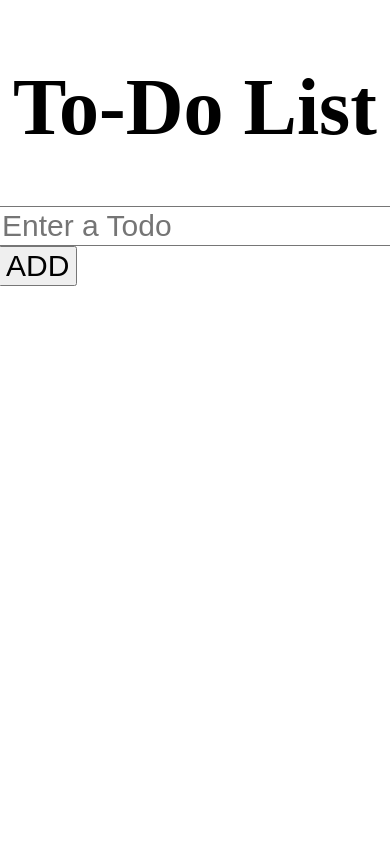
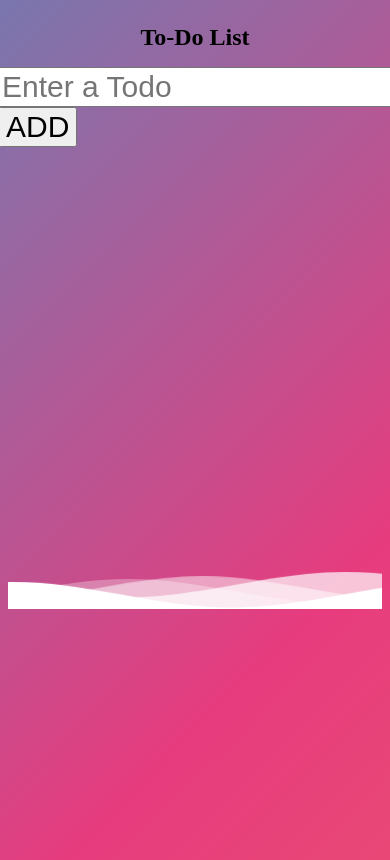
Before and after one commit to abhinavthapa1998/To-Do-Next-TS, a Next.js app: page / in a window 390 px wide. Built offline with nearby package versions, Linux system fonts and the light colour scheme; a web font is replaced by a local one.

Commit message:
Animation First Commit

```diff
--- /dev/null
+++ b/components/Waves.tsx
@@ -0,0 +1,44 @@
+export default function Waves() {
+  return (
+    <>
+      <div>
+        <svg
+          className="waves"
+          xmlns="http://www.w3.org/2000/svg"
+          xmlnsXlink="http://www.w3.org/1999/xlink"
+          viewBox="0 24 150 28"
+          preserveAspectRatio="none"
+          shapeRendering="auto"
+        >
+          <defs>
+            <path
+              id="gentle-wave"
+              d="M-160 44c30 0 58-18 88-18s 58 18 88 18 58-18 88-18 58 18 88 18 v44h-352z"
+            />
+          </defs>
+          <g className="parallax">
+            <use
+              xlinkHref="#gentle-wave"
+              x="48"
+              y="0"
+              fill="rgba(255,255,255,0.7"
+            />
+            <use
+              xlinkHref="#gentle-wave"
+              x="48"
+              y="3"
+              fill="rgba(255,255,255,0.5)"
+            />
+            <use
+              xlinkHref="#gentle-wave"
+              x="48"
+              y="5"
+              fill="rgba(255,255,255,0.3)"
+            />
+            <use xlinkHref="#gentle-wave" x="48" y="7" fill="#fff" />
+          </g>
+        </svg>
+      </div>
+    </>
+  );
+}
--- a/pages/index.tsx
+++ b/pages/index.tsx
@@ -4,6 +4,7 @@
 
 import { Todo } from "../model/Model";
 import TodoList from "../components/TodoList";
+import Waves from "../components/Waves";
 const Home: NextPage = () => {
   const [Todo, setTodo] = useState<string>("");
   const [Todos, setTodos] = useState<Todo[]>([]);
@@ -18,11 +19,14 @@
   };
 
   return (
-    <div className="App">
-      <h1 className="heading">To-Do List</h1>
-      <InputField Todo={Todo} setTodo={setTodo} handleAdd={handleAdd} />
-      <TodoList Todos={Todos} setTodos={setTodos} />
-    </div>
+    <>
+      <div className="App">
+        <h1 className="heading">To-Do List</h1>
+        <InputField Todo={Todo} setTodo={setTodo} handleAdd={handleAdd} />
+        <TodoList Todos={Todos} setTodos={setTodos} />
+      </div>
+      <Waves />
+    </>
   );
 };
 
--- a/styles/globals.css
+++ b/styles/globals.css
@@ -3,6 +3,25 @@
   font-family: "Square Peg", cursive;
   font-size: 30px;
 }
+body {
+  background: linear-gradient(-45deg, #ee7752, #e73c7e, #23a6d5, #23d5ab);
+  background-size: 400% 400%;
+  animation: gradient 15s ease infinite;
+  height: 100vh;
+}
+
+@keyframes gradient {
+  0% {
+    background-position: 0% 50%;
+  }
+  50% {
+    background-position: 100% 50%;
+  }
+  100% {
+    background-position: 0% 50%;
+  }
+}
+
 h1 {
   font-size: 80px;
 }
@@ -21,3 +40,63 @@
 .todos_text {
   font-size: 50px;
 }
+/* WAVES ANIMATION */
+.waves {
+  margin-top: 50vh;
+  position: relative;
+  width: 100%;
+  height: 15vh;
+  margin-bottom: -7px; /*Fix for safari gap*/
+  min-height: 100px;
+  max-height: 150px;
+}
+
+.content {
+  position: relative;
+  height: 20vh;
+  text-align: center;
+  background-color: white;
+}
+
+/* Animation */
+
+.parallax > use {
+  animation: move-forever 25s cubic-bezier(0.55, 0.5, 0.45, 0.5) infinite;
+}
+.parallax > use:nth-child(1) {
+  animation-delay: -2s;
+  animation-duration: 7s;
+}
+.parallax > use:nth-child(2) {
+  animation-delay: -3s;
+  animation-duration: 10s;
+}
+.parallax > use:nth-child(3) {
+  animation-delay: -4s;
+  animation-duration: 13s;
+}
+.parallax > use:nth-child(4) {
+  animation-delay: -5s;
+  animation-duration: 20s;
+}
+@keyframes move-forever {
+  0% {
+    transform: translate3d(-90px, 0, 0);
+  }
+  100% {
+    transform: translate3d(85px, 0, 0);
+  }
+}
+/*Shrinking for mobile*/
+@media (max-width: 768px) {
+  .waves {
+    height: 40px;
+    min-height: 40px;
+  }
+  .content {
+    height: 30vh;
+  }
+  h1 {
+    font-size: 24px;
+  }
+}
```
